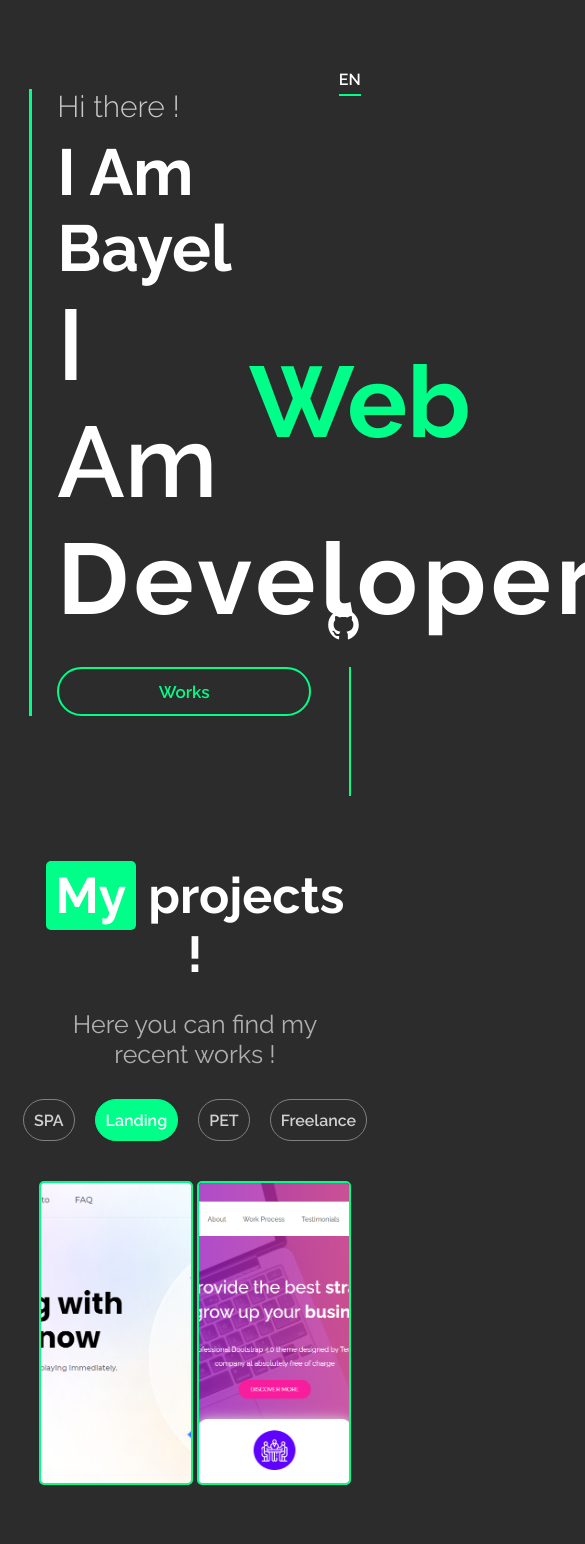
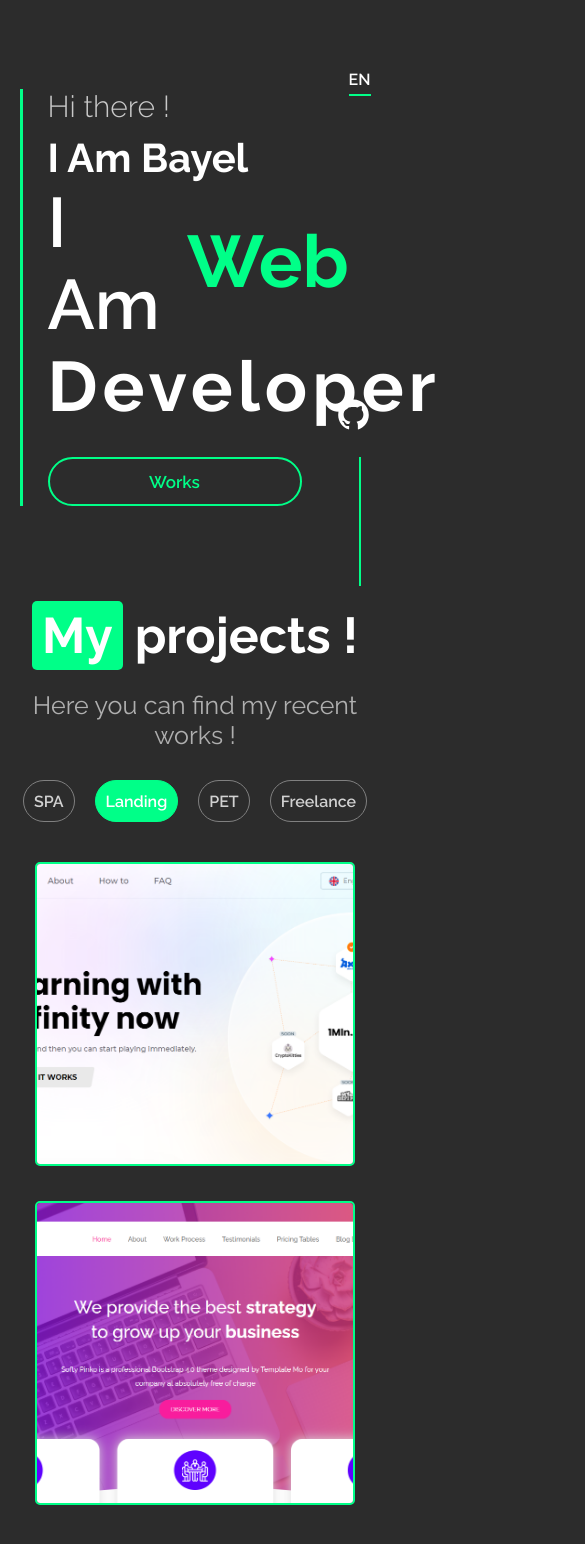
Before and after one commit to bael2018/about-me, a React (Create React App) app: page /landing in a window 390 px wide. Shown: the top 1544 px of the page, 585 px wide, since content can reach past the window. Built offline with nearby package versions, Linux system fonts and the light colour scheme.

Commit message:
added some changes

```diff
--- a/src/components/Free/Free.module.css
+++ b/src/components/Free/Free.module.css
@@ -49,9 +49,9 @@
 
 .firstBtn{
     position: absolute;
-    width: 150px;
+    width: 30%;
     height: 50px;
-    right: 100px;
+    right: 18%;
     border-radius: 30px;
     outline: none;
     border: none;
@@ -80,7 +80,7 @@
 
 .secondBtn{
     position: absolute;
-    width: 150px;
+    width: 30%;
     height: 50px;
     border-radius: 30px;
     text-decoration: none;
@@ -94,7 +94,7 @@
     border: none;
     font-size: 20px;
     z-index: 3;
-    left: 100px;
+    left: 18%;
     pointer-events: none;
     opacity: 0;
     top: 145px;
@@ -109,3 +109,21 @@
     pointer-events: all;
     top: 125px;
 }
+
+@media screen and (max-width: 950px){
+
+    .mine_child{
+        width: 80%;
+    }
+
+    .mine{
+        justify-content: center;
+    }
+}
+
+@media screen and (max-width: 750px){
+
+    .mine_child{
+        width: 90%;
+    }
+}
--- a/src/components/Greet/Greet.module.css
+++ b/src/components/Greet/Greet.module.css
@@ -170,3 +170,66 @@
 .gitLink:hover{
     color: #00ff88;
 }
+
+@media screen and (max-width: 1250px) {
+
+    .greet_content_title h2{
+        width: 65%;
+    }
+}
+
+@media screen and (max-width: 1100px){
+
+    .greet_content h3{
+        font-size: 60px;
+    }
+
+    .greet_content h1,
+    .greet_content_title{
+        font-size: 90px;
+    }
+
+    .greet{
+        width: 90%;
+    }
+}
+
+@media screen and (max-width: 1000px){
+
+    .greet_content h3{
+        font-size: 50px;
+    }
+
+    .greet_content h1,
+    .greet_content_title{
+        font-size: 80px;
+    }
+}
+
+@media screen and (max-width: 850px){
+
+    .greet_content h3{
+        font-size: 40px;
+    }
+
+    .greet_content h1,
+    .greet_content_title{
+        font-size: 70px;
+    }
+
+    .greet_content_title h2 span{
+        top: -45px;
+    }
+
+    .greet_content_title h2{
+        width: 75%;
+        font-size: 73px;
+    }
+}
+
+@media screen and (max-width: 770px){
+
+    .greet_content_title h2{
+        width: 70%;
+    }
+}
--- a/src/components/Greet/index.jsx
+++ b/src/components/Greet/index.jsx
@@ -21,17 +21,20 @@ const Greet = () => {
             <div className={cls.greet_content}>
                 <h4>Hi there !</h4>
                 <h3>I Am Bayel</h3>
-                <div className={cls.greet_content_title}>I Am <h2>
-                    <span>Front-End</span>
-                    <span>Web</span>
-                </h2></div>
+                <div className={cls.greet_content_title}>
+                    I Am
+                    <h2>
+                        <span>Front-End</span>
+                        <span>Web</span>
+                    </h2>
+                </div>
                 <h1>Developer</h1>
 
                 <div className={cls.greet_content_footer}>
                     <a href='#work'>
                         <span>Works</span>
                     </a>
-                    <a className={cls.gitLink} target='_blank' href='https://github.com/bael2018'>
+                    <a className={cls.gitLink} rel="noreferrer" target='_blank' href='https://github.com/bael2018'>
                         <AiFillGithub/>
                     </a>
                     <div></div>
--- a/src/components/Landing/Landing.module.css
+++ b/src/components/Landing/Landing.module.css
@@ -49,9 +49,9 @@
 
 .firstBtn{
     position: absolute;
-    width: 150px;
+    width: 30%;
     height: 50px;
-    right: 100px;
+    right: 18%;
     border-radius: 30px;
     outline: none;
     border: none;
@@ -80,7 +80,7 @@
 
 .secondBtn{
     position: absolute;
-    width: 150px;
+    width: 30%;
     height: 50px;
     border-radius: 30px;
     text-decoration: none;
@@ -94,7 +94,7 @@
     border: none;
     font-size: 20px;
     z-index: 3;
-    left: 100px;
+    left: 18%;
     pointer-events: none;
     opacity: 0;
     top: 145px;
@@ -109,3 +109,21 @@
     pointer-events: all;
     top: 125px;
 }
+
+@media screen and (max-width: 950px){
+
+    .mine_child{
+        width: 80%;
+    }
+
+    .mine{
+        justify-content: center;
+    }
+}
+
+@media screen and (max-width: 750px){
+
+    .mine_child{
+        width: 90%;
+    }
+}
--- a/src/components/Pet/Pet.module.css
+++ b/src/components/Pet/Pet.module.css
@@ -49,9 +49,9 @@
 
 .firstBtn{
     position: absolute;
-    width: 150px;
+    width: 30%;
     height: 50px;
-    right: 100px;
+    right: 18%;
     border-radius: 30px;
     outline: none;
     border: none;
@@ -80,7 +80,7 @@
 
 .secondBtn{
     position: absolute;
-    width: 150px;
+    width: 30%;
     height: 50px;
     border-radius: 30px;
     text-decoration: none;
@@ -94,7 +94,7 @@
     border: none;
     font-size: 20px;
     z-index: 3;
-    left: 100px;
+    left: 18%;
     pointer-events: none;
     opacity: 0;
     top: 145px;
@@ -109,3 +109,21 @@
     pointer-events: all;
     top: 125px;
 }
+
+@media screen and (max-width: 950px){
+
+    .mine_child{
+        width: 80%;
+    }
+
+    .mine{
+        justify-content: center;
+    }
+}
+
+@media screen and (max-width: 750px){
+
+    .mine_child{
+        width: 90%;
+    }
+}
--- a/src/components/Spa/Spa.module.css
+++ b/src/components/Spa/Spa.module.css
@@ -49,9 +49,9 @@
 
 .firstBtn{
     position: absolute;
-    width: 150px;
+    width: 30%;
     height: 50px;
-    right: 100px;
+    right: 18%;
     border-radius: 30px;
     outline: none;
     border: none;
@@ -80,7 +80,7 @@
 
 .secondBtn{
     position: absolute;
-    width: 150px;
+    width: 30%;
     height: 50px;
     border-radius: 30px;
     text-decoration: none;
@@ -94,7 +94,7 @@
     border: none;
     font-size: 20px;
     z-index: 3;
-    left: 100px;
+    left: 18%;
     pointer-events: none;
     opacity: 0;
     top: 145px;
@@ -109,3 +109,21 @@
     pointer-events: all;
     top: 125px;
 }
+
+@media screen and (max-width: 950px){
+
+    .mine_child{
+        width: 80%;
+    }
+
+    .mine{
+        justify-content: center;
+    }
+}
+
+@media screen and (max-width: 750px){
+
+    .mine_child{
+        width: 90%;
+    }
+}
--- a/src/pages/Work/Work.module.css
+++ b/src/pages/Work/Work.module.css
@@ -1,4 +1,3 @@
-
 .work{
     width: 80%;
     margin: 50px auto;
@@ -62,3 +61,17 @@
     border: 1px solid #00ff88 !important;
     color: white !important;
 }
+
+@media screen and (max-width: 1100px){
+
+    .work{
+        width: 90%;
+    }
+}
+
+@media screen and (max-width: 750px){
+
+    .work{
+        margin-top: 100px;
+    }
+}
```
